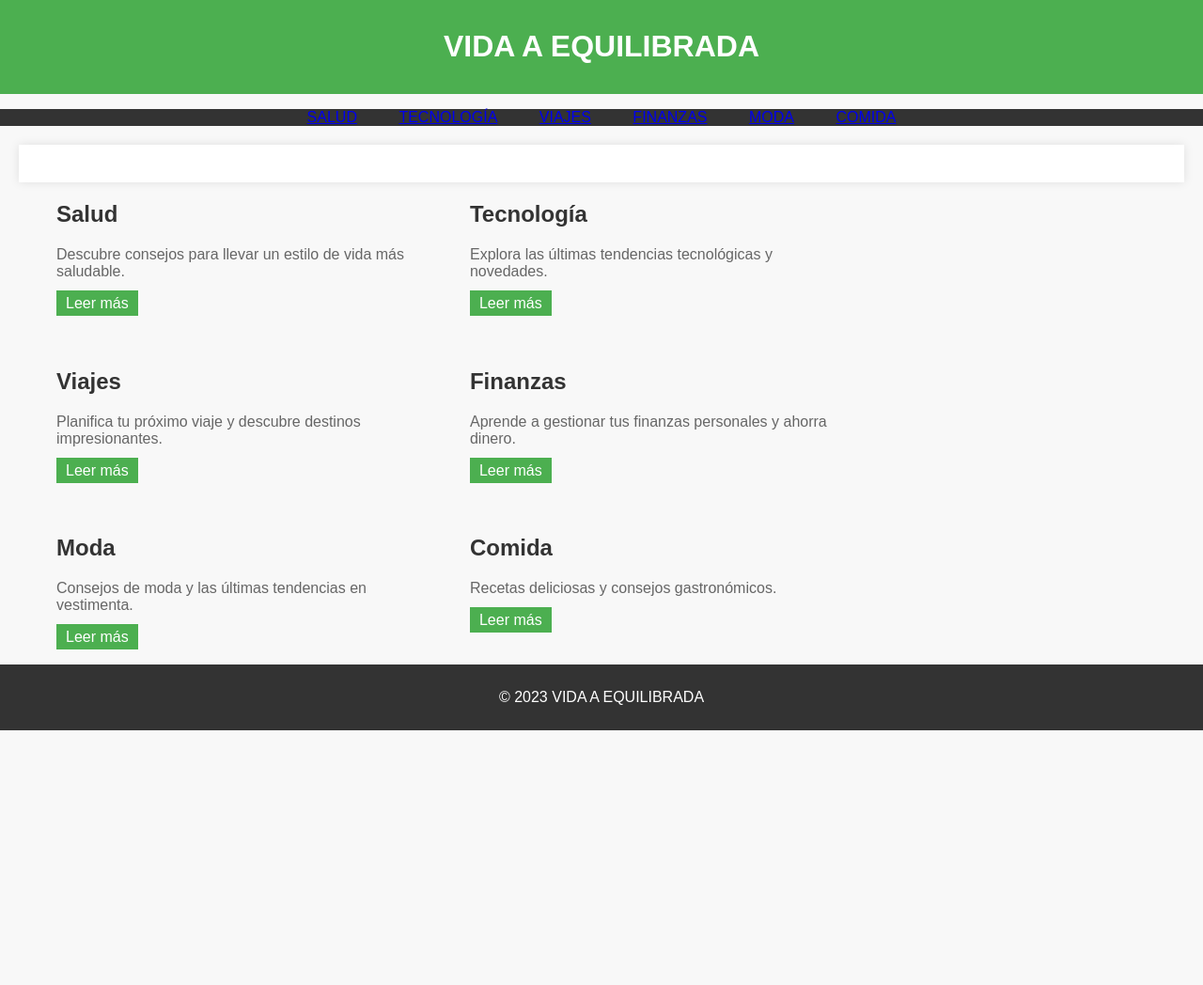
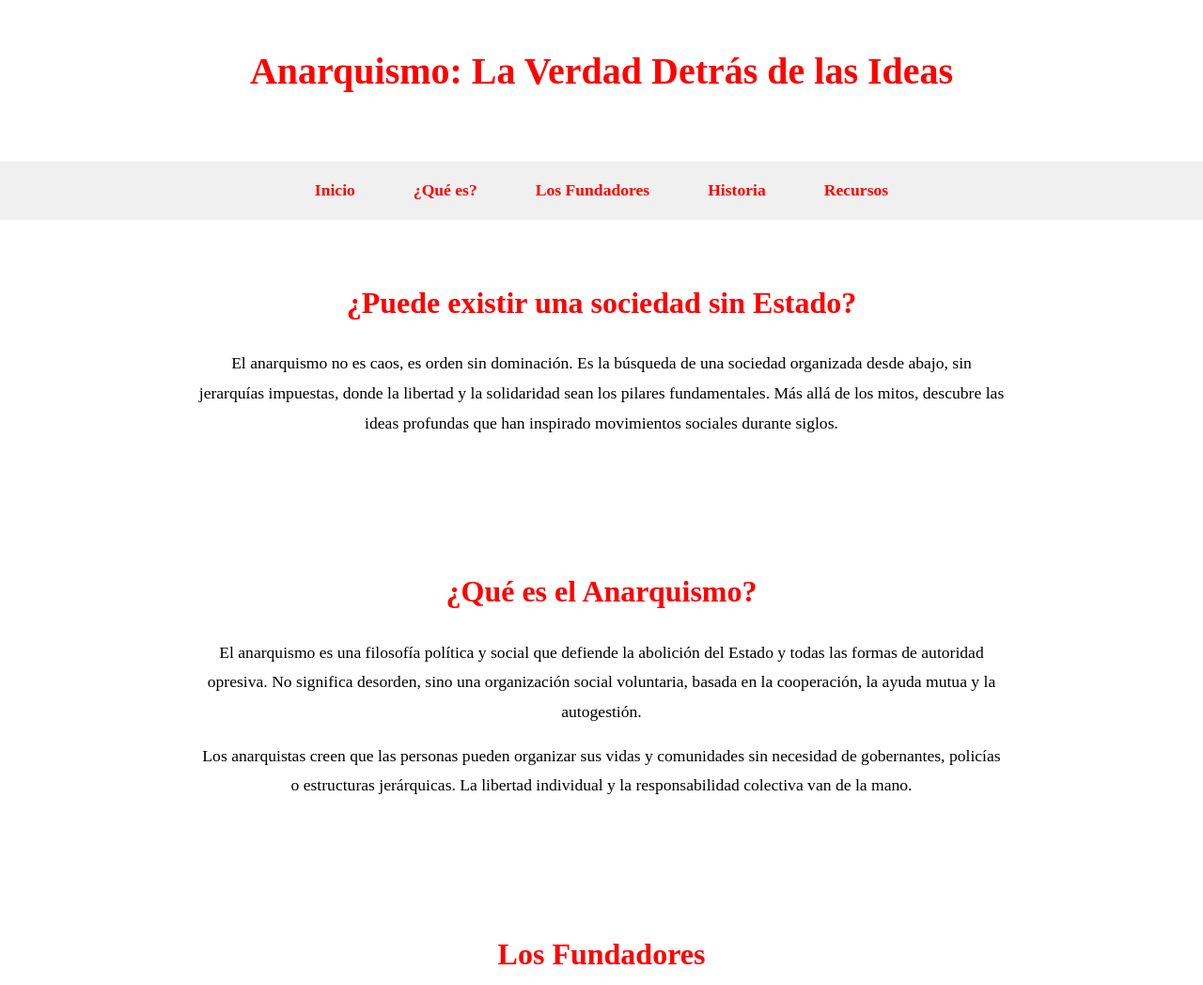
Before and after one commit to profejulio666/profejulio666.github.io, a plain HTML site: page index.html in a window 1280 px wide. Shown: the top 1048 px of the page at 94% size. Before the commit the page ends 800 px from the top, so only its background shows below. Drawn offline with Linux system fonts and the light colour scheme.

Commit message:
Update index.html

```diff
--- a/index.html
+++ b/index.html
@@ -3,130 +3,220 @@
 <head>
   <meta charset="UTF-8">
   <meta name="viewport" content="width=device-width, initial-scale=1.0">
-    <title>VIDA A EQUILIBRADA</title>
+  <title>Anarquismo: La Verdad Detrás de las Ideas</title>
   <style>
-        body {
-            font-family: Arial, sans-serif;
+    /* Reset básico */
+    * {
       margin: 0;
       padding: 0;
-            background-color: #f8f8f8;
+      box-sizing: border-box;
+    }
+
+    body {
+      font-family: 'sans-serif';
+      background-color: white;
+      color: black;
+      line-height: 1.8;
+      scroll-behavior: smooth;
     }
 
     header {
-            background-color: #4CAF50;
-            color: #fff;
-            padding: 10px 0;
+      text-align: center;
+      padding: 40px 20px;
+    }
+
+    h1 {
+      color: #FF0000;
+      font-size: 2.5rem;
+      margin-bottom: 20px;
+    }
+
+    nav {
+      background-color: #f0f0f0;
+      padding: 15px;
+      position: sticky;
+      top: 0;
+      z-index: 100;
+    }
+
+    nav ul {
+      list-style: none;
+      display: flex;
+      justify-content: center;
+      gap: 30px;
+      flex-wrap: wrap;
+    }
+
+    nav a {
+      color: #FF0000;
+      text-decoration: none;
+      font-weight: bold;
+      font-size: 1.1rem;
+      padding: 8px 16px;
+      border-radius: 4px;
+      transition: background-color 0.3s ease;
+    }
+
+    nav a:hover {
+      background-color: #ffe0e0;
+    }
+
+    section {
+      padding: 60px 20px;
+      max-width: 900px;
+      margin: 0 auto;
       text-align: center;
     }
 
-        nav {
-            background-color: #333;
-            color: #fff;
+    h2 {
+      color: #FF0000;
+      margin-bottom: 20px;
+      font-size: 2rem;
+    }
+
+    p {
+      margin-bottom: 15px;
+      font-size: 1.1rem;
+    }
+
+    .founder {
+      margin: 30px 0;
+      padding: 20px;
+      border-left: 3px solid #FF0000;
+      background-color: #f9f9f9;
+    }
+
+    .resources-list {
+      display: flex;
+      flex-direction: column;
+      align-items: center;
+      gap: 15px;
+      margin-top: 20px;
+    }
+
+    .resources-list a {
+      color: #FF0000;
+      text-decoration: none;
+      padding: 10px 20px;
+      border: 2px solid #FF0000;
+      border-radius: 6px;
+      transition: all 0.3s ease;
+      width: fit-content;
+    }
+
+    .resources-list a:hover {
+      background-color: #FF0000;
+      color: white;
+    }
+
+    footer {
       text-align: center;
+      padding: 30px 20px;
+      margin-top: 40px;
+      background-color: #f0f0f0;
+      color: #666;
+    }
+
+    @media (max-width: 600px) {
+      h1 {
+        font-size: 2rem;
+      }
+
+      h2 {
+        font-size: 1.7rem;
       }
 
       nav ul {
-            list-style-type: none;
-            padding: 0;
+        gap: 15px;
       }
 
-        nav ul li {
-            display: inline;
-            margin: 0 20px;
+      section {
+        padding: 40px 15px;
       }
-
-        .container {
-            max-width: 1200px;
-            margin: 20px auto;
-            padding: 20px;
-            background-color: #fff;
-            box-shadow: 0 0 10px rgba(0, 0, 0, 0.1);
-        }
-
-        .section {
-            float: left;
-            width: 33.33%;
-            padding: 20px;
-        }
-
-        .section h2 {
-            font-size: 24px;
-            color: #333;
-        }
-
-        .section p {
-            font-size: 16px;
-            color: #666;
-        }
-
-        .read-more {
-            background-color: #4CAF50;
-            color: #fff;
-            padding: 5px 10px;
-            text-decoration: none;
-        }
-
-        .read-more:hover {
-            background-color: #45a049;
-        }
-
-        footer {
-            background-color: #333;
-            color: #fff;
-            text-align: center;
-            padding: 10px 0;
-            clear: both;
     }
   </style>
 </head>
 <body>
   <header>
-        <h1>VIDA A EQUILIBRADA</h1>
+    <h1>Anarquismo: La Verdad Detrás de las Ideas</h1>
   </header>
+
   <nav>
     <ul>
-            <li><a href="#salud">SALUD</a></li>
-            <li><a href="#tecnologia">TECNOLOGÍA</a></li>
-            <li><a href="#viajes">VIAJES</a></li>
-            <li><a href="#finanzas">FINANZAS</a></li>
-            <li><a href="#moda">MODA</a></li>
-            <li><a href="#comida">COMIDA</a></li>
+      <li><a href="#inicio">Inicio</a></li>
+      <li><a href="#que-es">¿Qué es?</a></li>
+      <li><a href="#fundadores">Los Fundadores</a></li>
+      <li><a href="#historia">Historia</a></li>
+      <li><a href="#recursos">Recursos</a></li>
     </ul>
   </nav>
-    <div class="container">
-        <div class="section" id="salud">
-            <h2>Salud</h2>
-            <p>Descubre consejos para llevar un estilo de vida más saludable.</p>
-            <a class="read-more" href="#">Leer más</a>
+
+  <section id="inicio">
+    <h2>¿Puede existir una sociedad sin Estado?</h2>
+    <p>El anarquismo no es caos, es orden sin dominación. Es la búsqueda de una sociedad organizada desde abajo, sin jerarquías impuestas, donde la libertad y la solidaridad sean los pilares fundamentales. Más allá de los mitos, descubre las ideas profundas que han inspirado movimientos sociales durante siglos.</p>
+  </section>
+
+  <section id="que-es">
+    <h2>¿Qué es el Anarquismo?</h2>
+    <p>El anarquismo es una filosofía política y social que defiende la abolición del Estado y todas las formas de autoridad opresiva. No significa desorden, sino una organización social voluntaria, basada en la cooperación, la ayuda mutua y la autogestión.</p>
+    <p>Los anarquistas creen que las personas pueden organizar sus vidas y comunidades sin necesidad de gobernantes, policías o estructuras jerárquicas. La libertad individual y la responsabilidad colectiva van de la mano.</p>
+  </section>
+
+  <section id="fundadores">
+    <h2>Los Fundadores</h2>
+
+    <div class="founder">
+      <h3>Michael Bakunin</h3>
+      <p>Filósofo ruso del siglo XIX, uno de los principales teóricos del anarquismo. Defendió la revolución social y la destrucción del Estado como herramienta de opresión. Fue un crítico feroz del autoritarismo, incluso en movimientos revolucionarios.</p>
     </div>
-        <div class="section" id="tecnologia">
-            <h2>Tecnología</h2>
-            <p>Explora las últimas tendencias tecnológicas y novedades.</p>
-            <a class="read-more" href="#">Leer más</a>
+
+    <div class="founder">
+      <h3>Piotr Kropotkin</h3>
+      <p>Científico y geógrafo ruso, desarrolló la teoría de la ayuda mutua como principio biológico y social. Argumentó que la cooperación, no la competencia, es lo que ha permitido la evolución humana. Promovió el comunismo libertario.</p>
     </div>
-        <div class="section" id="viajes">
-            <h2>Viajes</h2>
-            <p>Planifica tu próximo viaje y descubre destinos impresionantes.</p>
-            <a class="read-more" href="#">Leer más</a>
+
+    <div class="founder">
+      <h3>Errico Malatesta</h3>
+      <p>Revolucionario italiano, activista de base que dedicó su vida a la organización obrera. Creía en la acción directa y en la educación como herramientas para la transformación social. Fue un defensor del anarquismo práctico.</p>
     </div>
-        <div class="section" id="finanzas">
-            <h2>Finanzas</h2>
-            <p>Aprende a gestionar tus finanzas personales y ahorra dinero.</p>
-            <a class="read-more" href="#">Leer más</a>
+  </section>
+
+  <section id="historia">
+    <h2>Historia del Anarquismo</h2>
+    <p>Las raíces del pensamiento anarquista se remontan a siglos atrás, pero se consolidó en el siglo XIX con figuras como Proudhon, el primero en llamarse a sí mismo anarquista. Durante la Primera Internacional, hubo una fuerte disputa entre marxistas y anarquistas, liderados por Bakunin.</p>
+    <p>El movimiento anarquista tuvo un papel clave en levantamientos obreros, como la Comuna de París (1871) y la Revolución Rusa (1917), aunque fue reprimido por el Estado bolchevique. En España, durante la Guerra Civil (1936-1939), millones de personas vivieron bajo colectividades anarquistas en Cataluña y Aragón.</p>
+    <p>Hoy, el anarquismo sigue inspirando movimientos sociales, ecologistas, feministas y anticapitalistas en todo el mundo.</p>
+  </section>
+
+  <section id="recursos">
+    <h2>Recursos</h2>
+    <p>Aquí tienes algunos enlaces para profundizar en el pensamiento anarquista:</p>
+    <div class="resources-list">
+      <a href="https://es.wikipedia.org/wiki/Anarquismo" target="_blank">Introducción al Anarquismo (Wikipedia)</a>
+      <a href="https://www.kropotkin.info/" target="_blank">Obras de Piotr Kropotkin</a>
+      <a href="https://www.bakunin.com/" target="_blank">Textos de Michael Bakunin</a>
+      <a href="https://anarquismo.net/" target="_blank">Revistas y medios anarquistas contemporáneos</a>
     </div>
-        <div class="section" id="moda">
-            <h2>Moda</h2>
-            <p>Consejos de moda y las últimas tendencias en vestimenta.</p>
-            <a class="read-more" href="#">Leer más</a>
-        </div>
-        <div class="section" id="comida">
-            <h2>Comida</h2>
-            <p>Recetas deliciosas y consejos gastronómicos.</p>
-            <a class="read-more" href="#">Leer más</a>
-        </div>
-    </div>
+  </section>
+
   <footer>
-        <p>&copy; 2023 VIDA A EQUILIBRADA</p>
+    <p>&copy; 2025 Anarquismo: La Verdad Detrás de las Ideas. Sitio educativo sin fines de lucro.</p>
   </footer>
+
+  <script>
+    // Aseguramos el desplazamiento suave incluso si el CSS no lo soporta
+    document.querySelectorAll('nav a').forEach(anchor => {
+      anchor.addEventListener('click', function(e) {
+        e.preventDefault();
+        const targetId = this.getAttribute('href');
+        const targetElement = document.querySelector(targetId);
+
+        window.scrollTo({
+          top: targetElement.offsetTop,
+          behavior: 'smooth'
+        });
+      });
+    });
+  </script>
 </body>
 </html>
```
Lines whose indentation alone changed are shown as unchanged.
